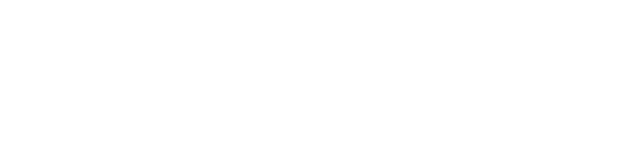
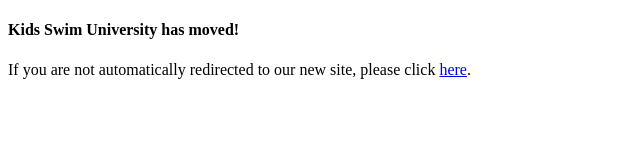
Before and after one commit to Kids-Swim/www.kids-swim-u.com, a plain HTML site: page index.html in a window 1280 px wide. Shown: the whole page, without its empty margins (0-640 px from the left). Drawn offline with Linux system fonts and the light colour scheme.

Commit message:
Added Manual Failsafe

```diff
--- a/index.html
+++ b/index.html
@@ -36,5 +36,9 @@
     })();
   </script>
 
+  <h4>Kids Swim University has moved!</h4>
+  <p>If you are not automatically redirected to our new site, please click
+  <a href="https://www.kids-swim.com">here</a>.</p>
+
 </body>
 </html>
```
